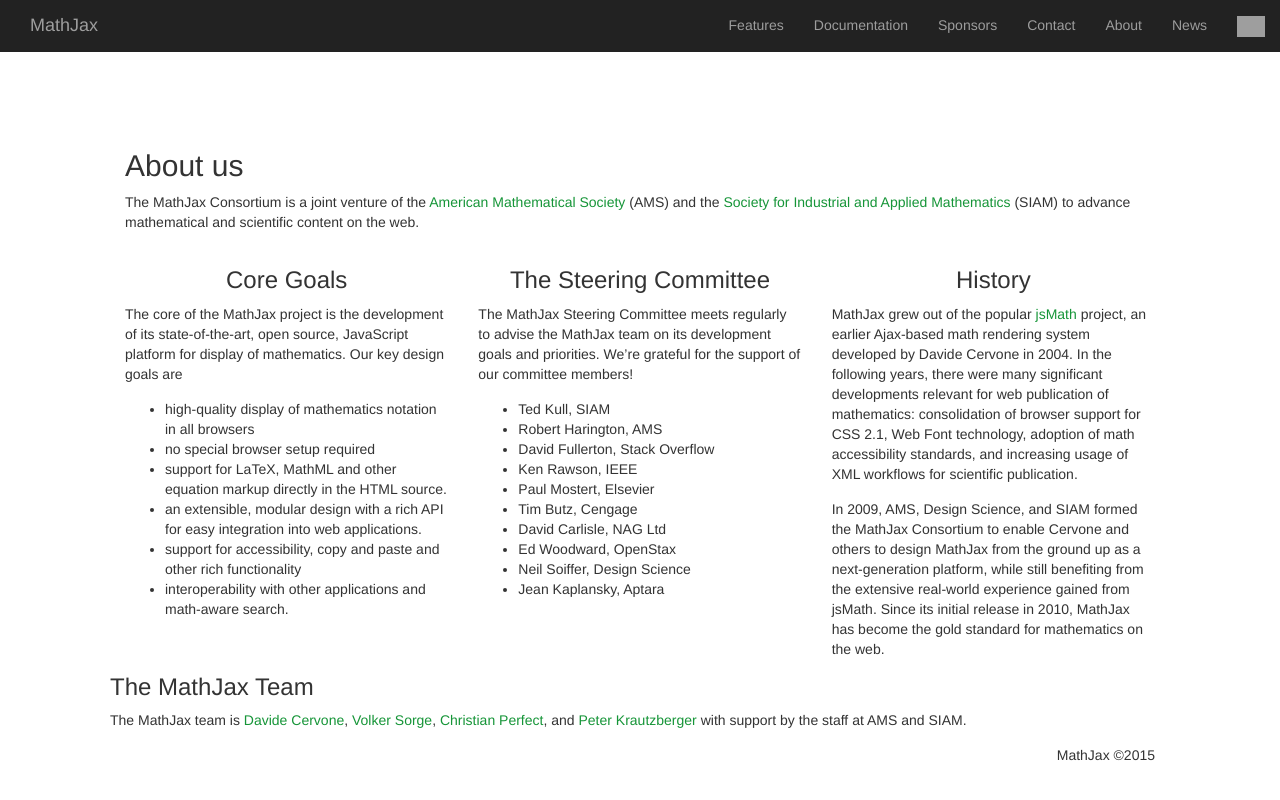
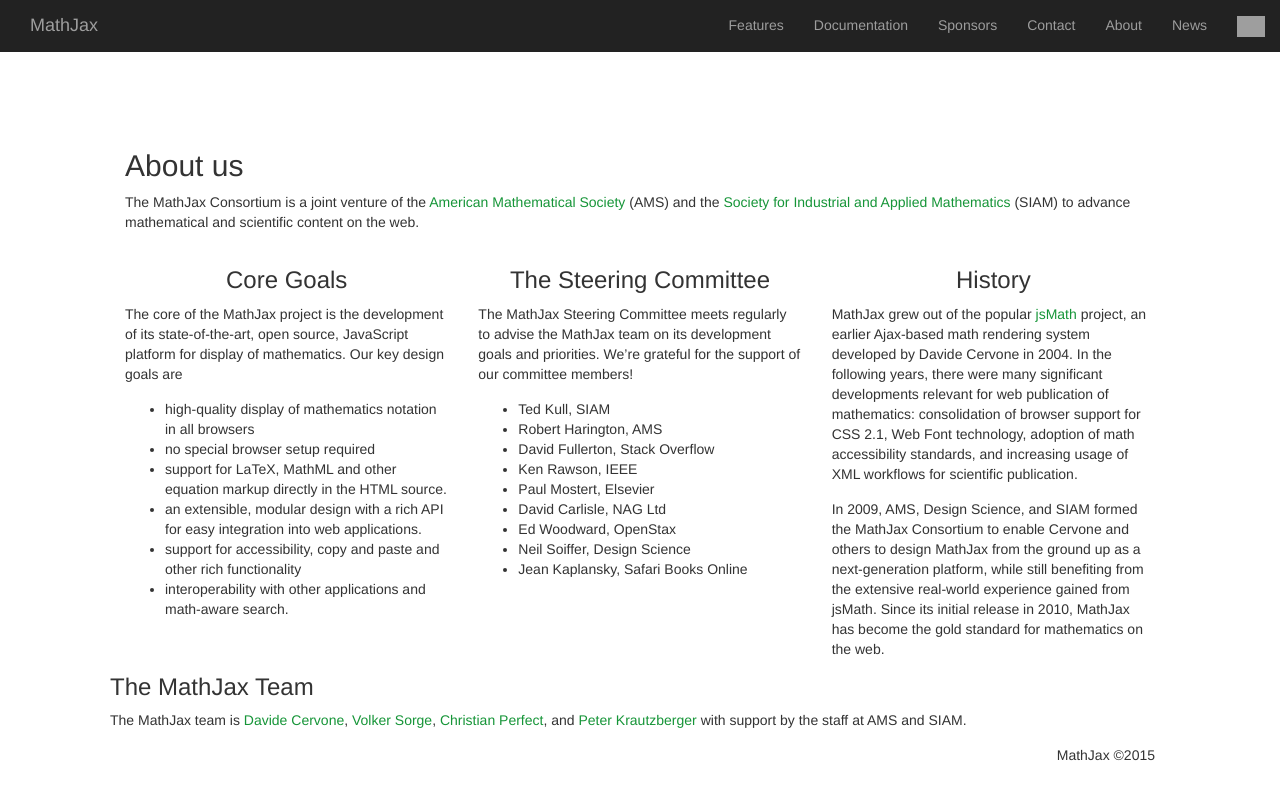
Before and after one commit to mathjax/MathJax-website, a Jekyll site: the page built from index.html, in a window 1280 px wide and 900 px high, scrolled down 3869 px. Shown: the top 800 px of the window. Built offline with Jekyll 4.4.1, drawn with Linux system fonts in a browser that asks for light colours; nearby versions of some CDN libraries; formulas are drawn with MathJax 3; grey boxes are pictures that could not be loaded.

Commit message:
[index.html] update steering committee members

```diff
--- a/index.html
+++ b/index.html
@@ -371,11 +371,10 @@
           <li>David Fullerton, Stack Overflow</li>
           <li>Ken Rawson, IEEE</li>
           <li>Paul Mostert, Elsevier</li>
-          <li>Tim Butz, Cengage</li>
           <li>David Carlisle, NAG Ltd</li>
           <li>Ed Woodward, OpenStax</li>
           <li>Neil Soiffer, Design Science</li>
-          <li>Jean Kaplansky, Aptara</li>
+          <li>Jean Kaplansky, Safari Books Online</li>
         </ul>
       </div>
       <div class="col-sm-4">
```
